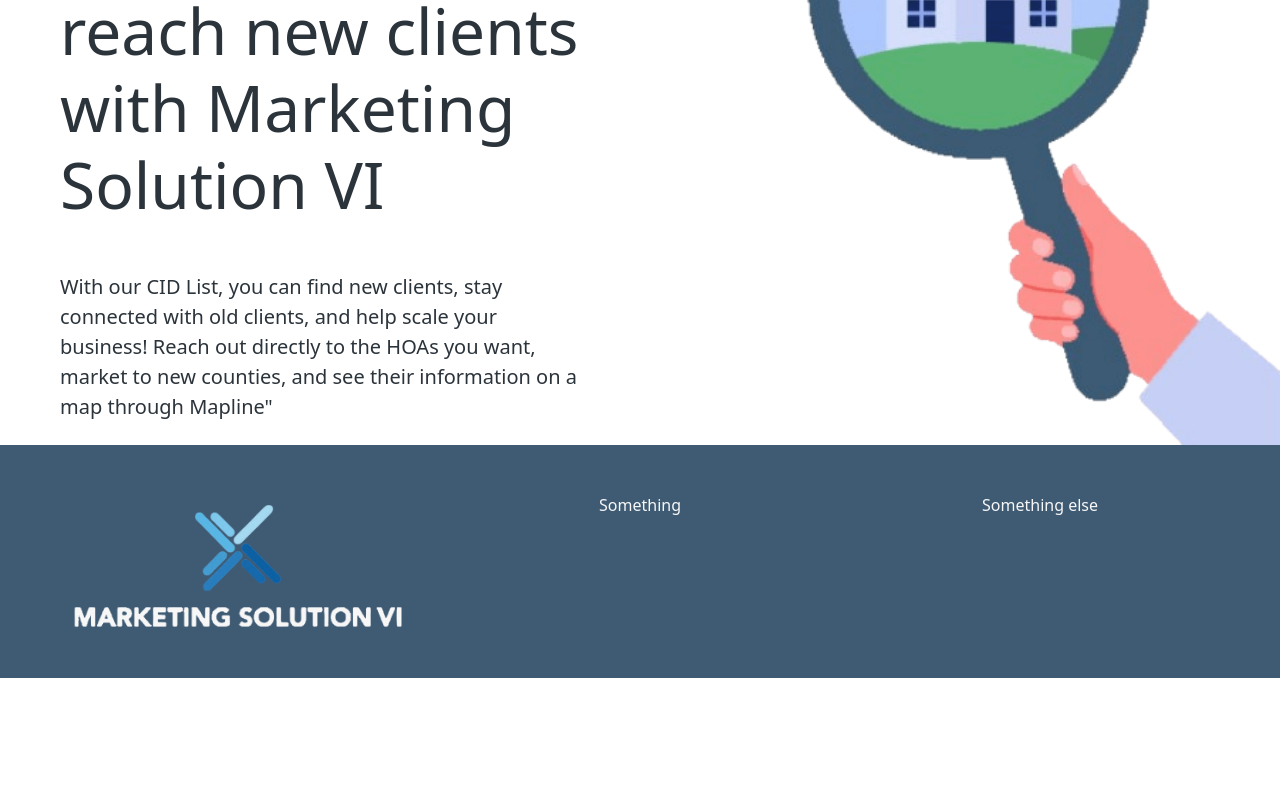
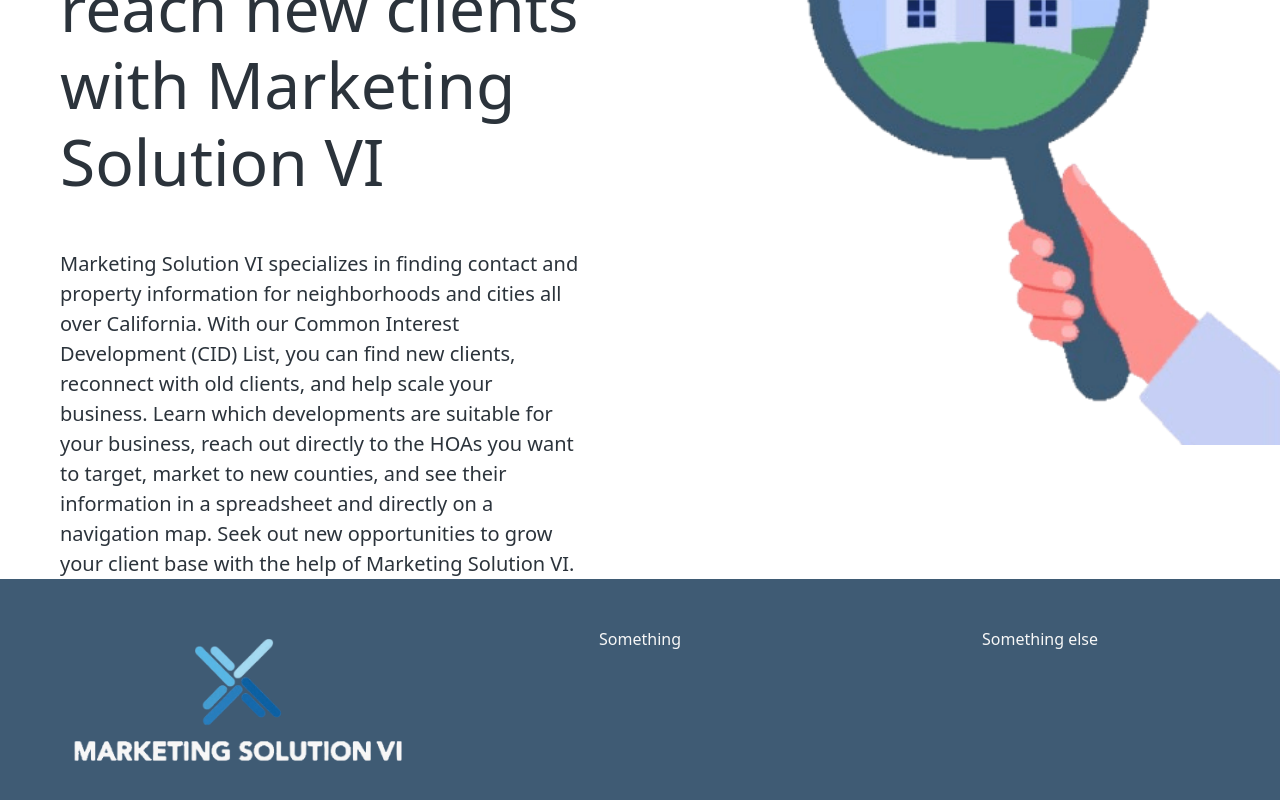
Before and after one commit to AndrewHSenko/MarketingSolutionVI, a React app in the folder frontend/: page / in a window 1280 px wide. Shown: the part 1240-2040 px from the top of the page. Before the commit the page ends 1918 px from the top, so only its background shows below. Built offline with nearby package versions, Linux system fonts and the light colour scheme; the HTML template or start-up script is replaced by a standard one.

Commit message:
Minor adjustments to Landing

```diff
--- a/frontend/src/components/Landing.jsx
+++ b/frontend/src/components/Landing.jsx
@@ -16,10 +16,10 @@
         </div>
         <div className="row"> {/** Intro */}
             <div className="col-12 col-md-6 d-flex flex-column justify-content-center">
-                <div class="card border-0 d-flex flex-column gap-md-5 gap-4 p-0 ms-lg-2 ms-md-4 mx-xl-5 text-dark">
+                <div class="card border-0 d-flex flex-column gap-md-5 gap-4 p-0 mx-2 ms-lg-2 ms-md-4 mx-xl-5 text-dark">
                     <h1 className="card-title mb-0 pt-sm-2 display-xl-3 display-lg-5 fs-1 lead text-md-start text-center">Broaden your horizons and reach new clients with Marketing Solution VI</h1>
                     <img src={intro} className="intro img-fluid w-75 d-block d-md-none mx-auto" alt="House by Alghozy (https://unsplash.com/@artgho/illustrations?utm_source=unsplash&utm_medium=referral&utm_content=creditCopyText)"/>
-                    <p className="fs-6 fs-lg-5 lead">With our CID List, you can find new clients, stay connected with old clients, and help scale your business! Reach out directly to the HOAs you want, market to new counties, and see their information on a map through Mapline"</p>
+                    <p className="fs-6 fs-lg-5">Marketing Solution VI specializes in finding contact and property information for neighborhoods and cities all over California. With our Common Interest Development (CID) List, you can find new clients, reconnect with old clients, and help scale your business. Learn which developments are suitable for your business, reach out directly to the HOAs you want to target, market to new counties, and see their information in a spreadsheet and directly on a navigation map. Seek out new opportunities to grow your client base with the help of Marketing Solution VI.</p>
                 </div>
             </div>
             <div className="col-12 col-md-6 px-0">
```
